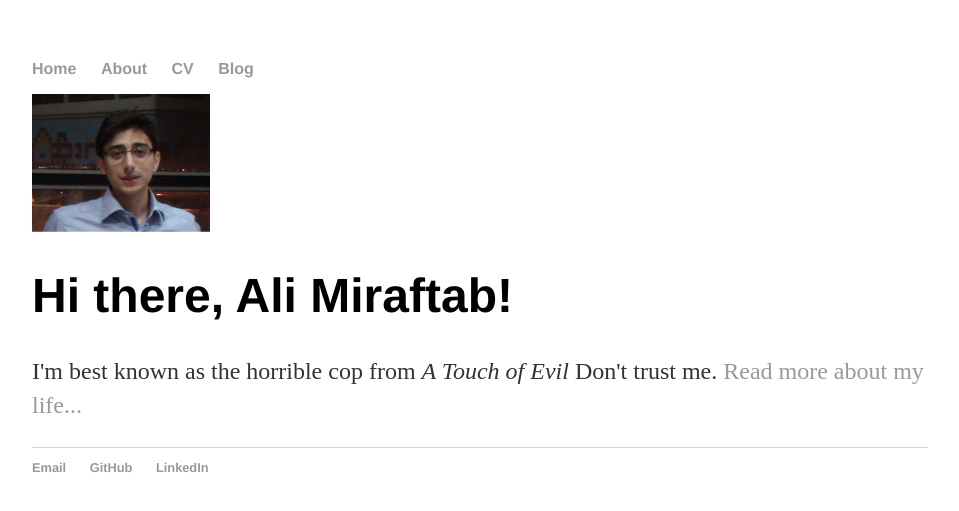
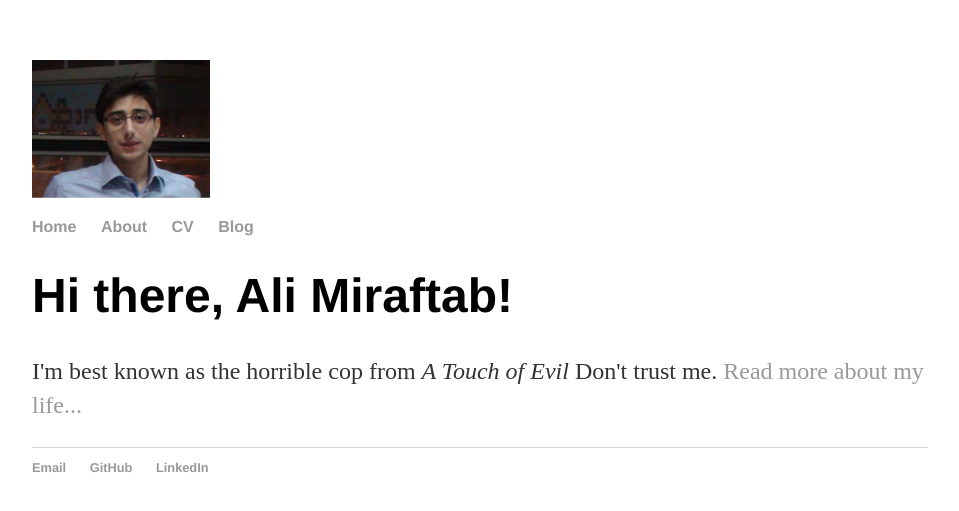
Before and after one commit to AliMiraftab/AliMiraftab.github.io, a Jekyll site: the page built from index.html, in a window 1280 px wide. Shown: the top 511 px of the page, without its empty margins (160-1119 px from the left). Built offline with Jekyll 4.4.1, drawn with Linux system fonts in a browser that asks for light colours.

Commit message:
Update default.html

```diff
--- a/_layouts/default.html
+++ b/_layouts/default.html
@@ -2,6 +2,7 @@
 	<html>
 		<head>
 			<title>{{ page.title }}</title>
+			<img src="/pic/Ali_memorial.png" alt="Memorial Pic" style="width:178px;height:138px;" style="vertical-align:right">
 			<!-- link to main stylesheet -->
 			<link rel="stylesheet" type="text/css" href="/css/main.css">
 
@@ -15,7 +16,6 @@
 	        		<li><a href="/blog">Blog</a></li>
 	    		</ul>
 			</nav>
-			<img src="/pic/Ali_memorial.png" alt="Memorial Pic" style="width:178px;height:138px;" style="vertical-align:right">
 			<div class="container">
 
 			{{ content }}
```
